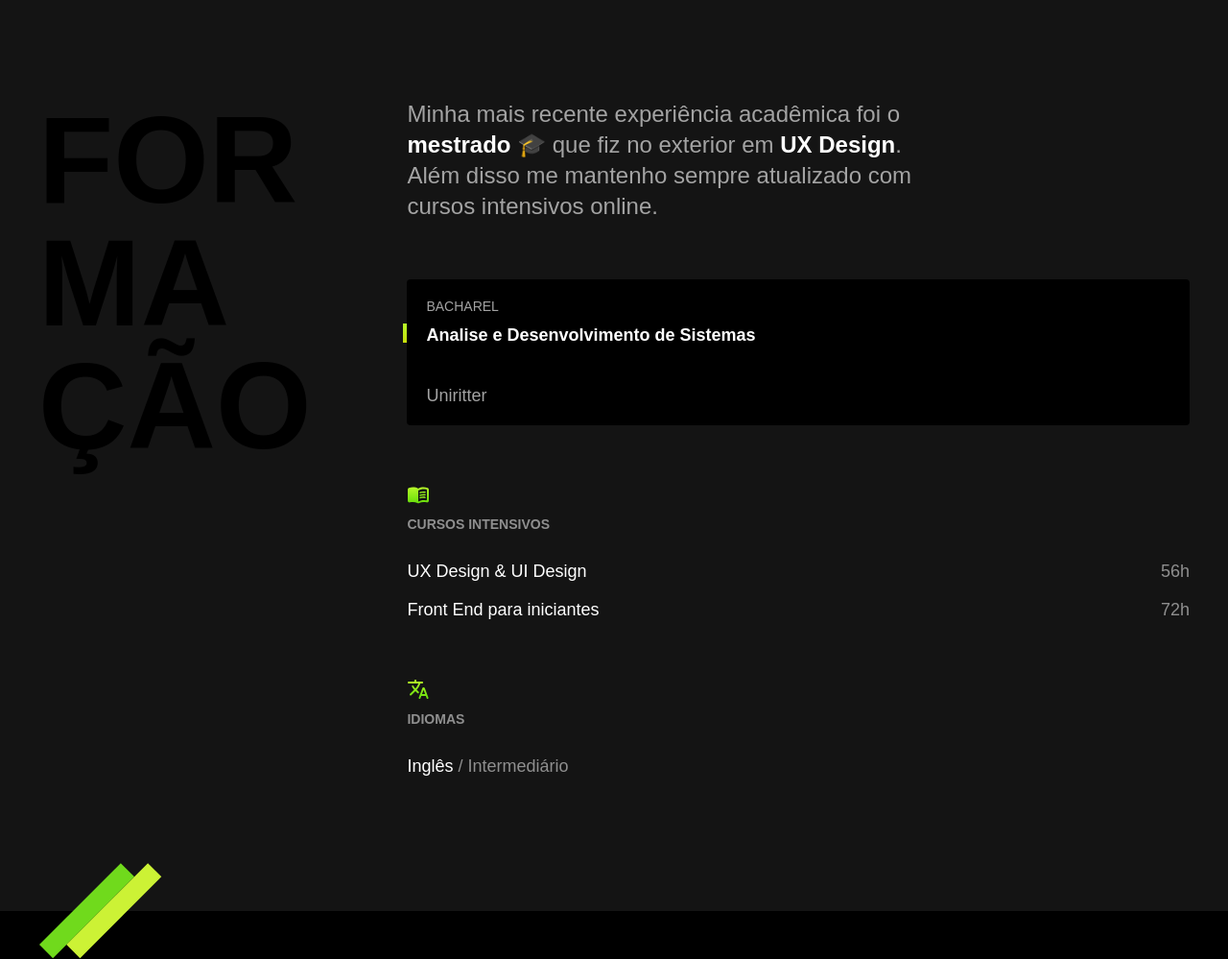
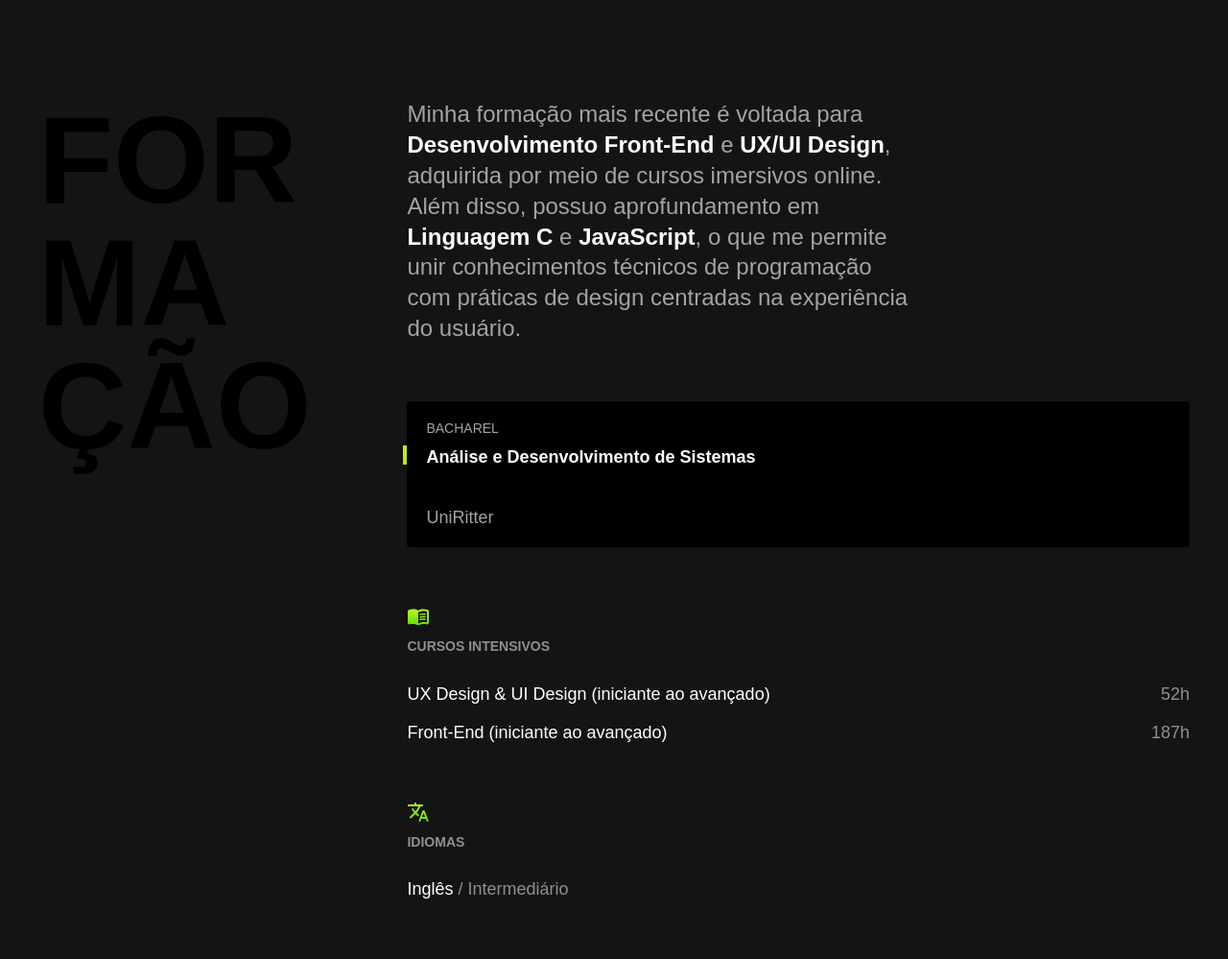
Before and after one commit to nobrudev/nobrudev.github.io, a plain HTML site: page index.html in a window 1280 px wide. Shown: the part 1440-2439 px from the top of the page at 96% size. Drawn offline with Linux system fonts and the light colour scheme.

Commit message:
faculdade-instituicao

```diff
--- a/css/formacao.css
+++ b/css/formacao.css
@@ -105,7 +105,7 @@
   width: 24px;
   height: 24px;
   position: absolute;
-  left: -36px;
+  left: -36;
   top: -4px;
 }
 
--- a/index.html
+++ b/index.html
@@ -86,14 +86,15 @@
 
       <div>
         <p class="formacao-texto">
-          Minha mais recente experiência acadêmica foi o <strong>mestrado</strong> 🎓 que fiz no exterior em <strong>UX Design</strong>. Além disso me mantenho sempre atualizado com cursos intensivos online.
+          Minha formação mais recente é voltada para <strong>Desenvolvimento Front-End</strong> e <strong>UX/UI Design</strong>, adquirida por meio de cursos imersivos online. Além disso, possuo aprofundamento em <strong>Linguagem C</strong> e <strong>JavaScript</strong>, o que me permite unir conhecimentos técnicos de programação com práticas de design centradas na experiência do usuário.
+
         </p>
 
         <ul class="faculdade-lista">
           <li class="faculdade">
             <span class="faculdade-tipo">Bacharel</span>
-            <h3 class="faculdade-curso">Analise e Desenvolvimento de Sistemas</h3>
-            <span class="faculdade-instituicao">Uniritter</span>
+            <h3 class="faculdade-curso">Análise e Desenvolvimento de Sistemas</h3>
+            <span class="faculdade-instituicao">UniRitter</span>
           </li>
         </ul>
 
@@ -101,8 +102,8 @@
           <div class="cursos">
             <h3>Cursos Intensivos</h3>
             <ul>
-              <li>UX Design & UI Design <span>56h</span></li>
-              <li>Front End para iniciantes<span>72h</span></li>
+              <li>UX Design & UI Design (iniciante ao avançado) <span>52h</span></li>
+              <li>Front-End (iniciante ao avançado) <span>187h</span></li>
             </ul>
           </div>
 
```
